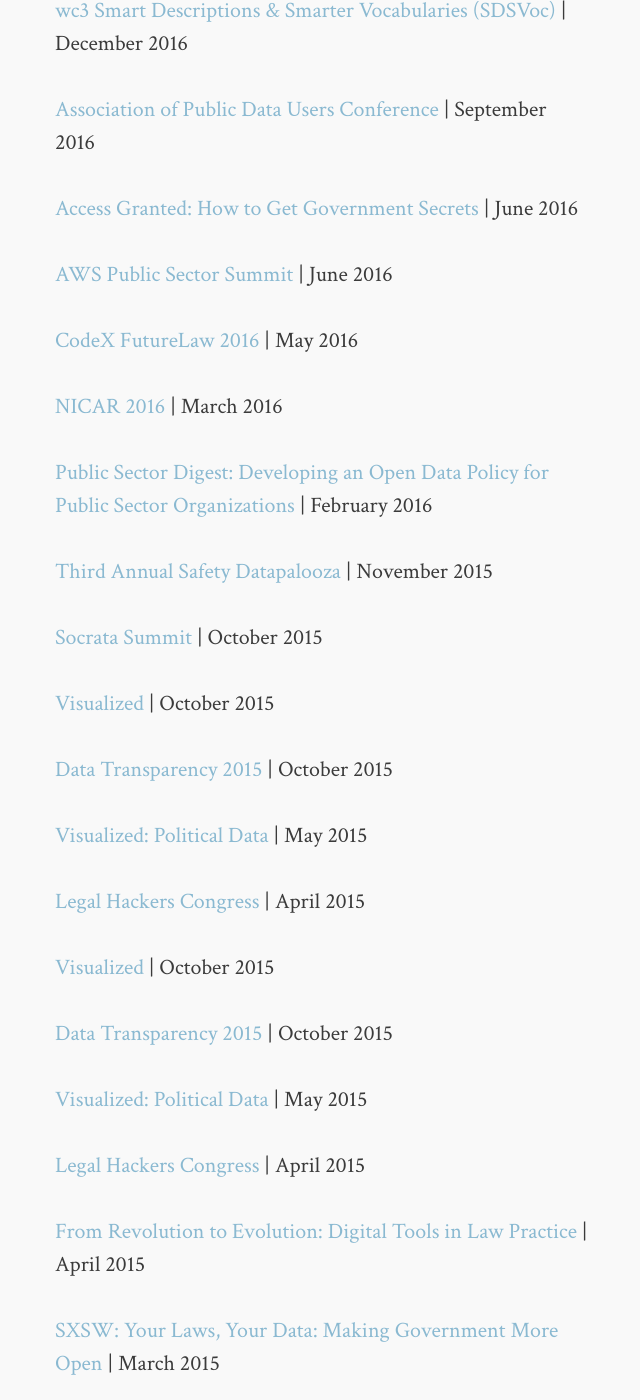
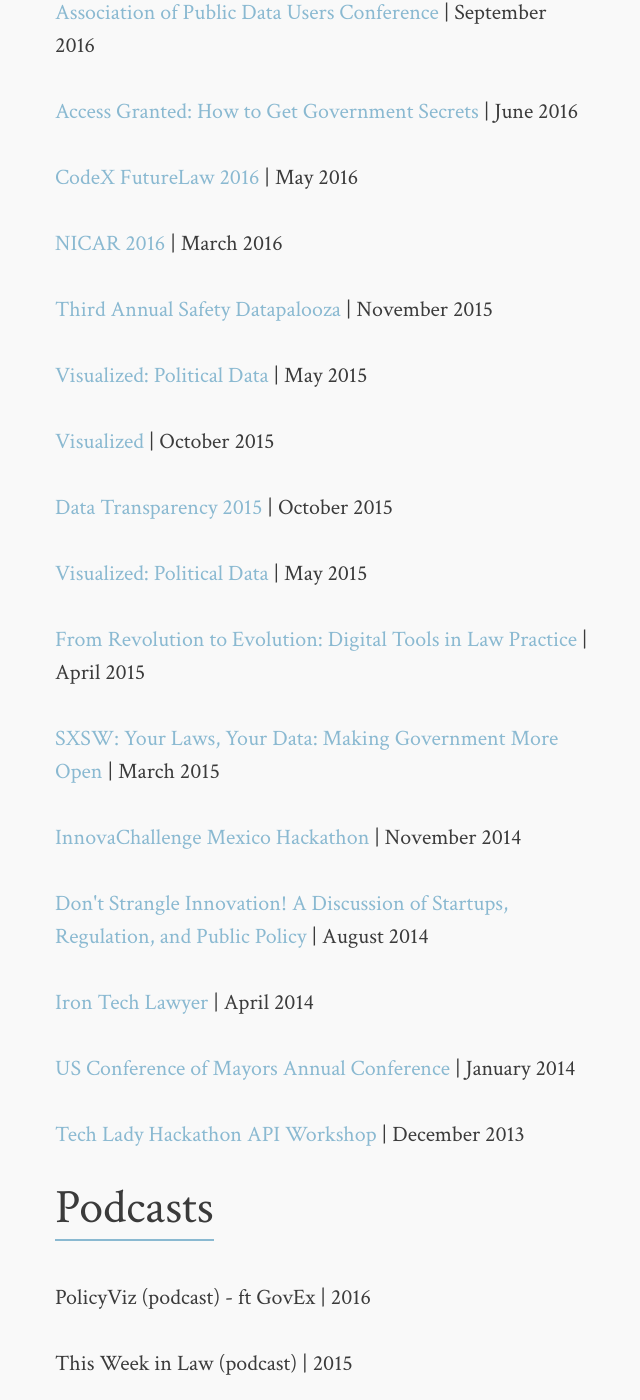
Before and after one commit to rebeccawilliams/rebeccawilliams.us, a Jekyll site: the page built from speaking.md, in a window 1280 px wide and 1400 px high, scrolled down 1199 px. Shown: the whole window, without its empty margins (357-997 px from the left). Built offline with Jekyll 4.4.1, drawn with Linux system fonts in a browser that asks for light colours; nearby versions of some CDN libraries; some of the changed text lies outside the part shown.

Commit message:
Update speaking.html

```diff
--- a/_layouts/speaking.html
+++ b/_layouts/speaking.html
@@ -5,7 +5,6 @@
         <section class="article archive">
           <article class="archive-wrap">
               <ol class="post-list">
-		  <lh><h2><span class="bb">Speakings</a></span></h2></lh>
 		  <p>Highlights.</p>
                   <lh><h2><span class="bb">Conferences</a></span></h2></lh>
 		  <p><a href=https://csvconf.com/speakers/>csv,conf,v5</a> | May 2020</p>
@@ -20,37 +19,24 @@
 		  <p><a href=https://www.w3.org/2016/11/sdsvoc/agenda>wc3 Smart Descriptions & Smarter Vocabularies (SDSVoc)</a> | December 2016 </p>
                   <p><a href=http://apdu.org/events/conference/2016-annual-conference/agenda-2016-annual-conference/>Association of Public Data Users Conference</a> | September 2016 </p>
                   <p><a href=http://civichall.org/events/access-granted/>Access Granted: How to Get Government Secrets</a> | June 2016 </p>
-                  <p><a href=https://aws.amazon.com/summits/washington-dc/sessions/>AWS Public Sector Summit</a> | June 2016 </p>
                   <p><a href=http://conferences.law.stanford.edu/futurelaw2016/agenda/>CodeX FutureLaw 2016</a> | May 2016 </p>
                   <p><a href=https://www.ire.org/conferences/nicar2016/>NICAR 2016</a> | March 2016 </p>
-                  <p><a href=https://publicsectordigest.com/products/view/824>Public Sector Digest: Developing an Open Data Policy for Public Sector Organizations</a> | February 2016 </p>
                   <p><a href=https://www.uspto.gov/about-us/organizational-offices/office-under-secretary-and-director/third-annual-safety-datapalooza>Third Annual Safety Datapalooza</a> | November 2015 </p>
-                  <p><a href=https://customer-summit.socrata.com/sessions/data-act/>Socrata Summit</a> | October 2015</p>
-                  <p><a href=http://visualized.com/>Visualized</a> | October 2015</span></p>
-                  <p><a href=http://www.datacoalition.org/events/data-transparency-2015/>Data Transparency 2015</a> | October 2015</p>
                   <p><a href=http://visualized.com/politicaldata/>Visualized: Political Data</a> | May 2015</p>
-                  <p><a href=https://gist.github.com/rebeccawilliams/a89731a05d03c50f318e>Legal Hackers Congress</a> | April 2015</p>
                   <p><a href=https://visualized.com/>Visualized</a> | October 2015</span></p>
                   <p><a href=https://www.datacoalition.org/events/data-transparency-2015/>Data Transparency 2015</a> | October 2015</p>
                   <p><a href=https://visualized.com/politicaldata/>Visualized: Political Data</a> | May 2015</p>
-                  <p><a href=https://legalhackers.org/2015/04/legal-hackers-congress/>Legal Hackers Congress</a> | April 2015</p>
                   <p><a href=https://www.law.georgetown.edu/news/press-releases/from-revolution-to-evolution-digital-tools-in-law-practice.cfm>From Revolution to Evolution: Digital Tools in Law Practice</a> | April 2015</p>
                   <p><a href=https://schedule.sxsw.com/2015/events/event_IAP35484>SXSW: Your Laws, Your Data: Making Government More Open</a> | March 2015</p>
-                  <p><a href=https://actiac.org/ignitinginnovation2015>ACT-IAC Igniting Innovation Showcase and Awards</a> | February 2015</p>
                   <p><a href=https://blog.cartodb.com/cartodb-mexico-innovachallenge/>InnovaChallenge Mexico Hackathon</a> | November 2014</p>
-                  <p><a href=https://www.govloop.com/5-ways-engage-users-open-data/>Gov Loop's "How to Optimize Your Open Data"</a> | September 2014</p>
                   <p><a href=https://www.eventbrite.com/e/dont-strangle-innovation-a-discussion-of-startups-regulation-and-public-policy-tickets-12463938977>Don't Strangle Innovation! A Discussion of Startups, Regulation, and Public Policy</a> | August 2014
-                  <p><a href=https://theinnovationenterprise.com/summits/open-data-innovation-summit-boston-2015/speakers>Open Data Innovation Summit</a> | June 2014
-                  <p><a href=https://opendatanjsummit2014.sched.org/>Open Data NJ Summit</a> | May 2014</p>
                   <p><a href=https://www.law.georgetown.edu/email/2014/03/iron-tech/>Iron Tech Lawyer</a> | April 2014</p>
                   <p><a href=https://www.usmayors.org/82ndWinterMeeting/media/agenda-0121.pdf>US Conference of Mayors Annual Conference</a> | January 2014</p>
                   <p><a href=https://twitter.com/leahbannon/status/409378930764677120>Tech Lady Hackathon API Workshop</a> | December 2013</p>
-                  <p><a href=https://www.bethesdamagazine.com/Bethesda-Beat/2013/Open-Data-Town-Hall-Seeks-Feedback-On-County-Initiative/>Montgomery County’s Open Data Town Hall</a> |  November 2013 </p>
                 <lh><h2><span class="bb">Podcasts</a></span></h2></lh>
                   <p>PolicyViz (podcast) - ft GovEx | 2016 </p>
                   <p>This Week in Law (podcast) | 2015 </p>
                   <p>PolicyViz (podcast) | 2015 </p>
-                  <p>Govloop's DorobekINSIDER (podcast) | 2015 </p>
 		<lh><h2><span class="bb">Press</a></span></h2></lh>
                   <p><a href=https://www.theverge.com/2020/4/14/21219561/coronavirus-pandemic-unemployment-systems-cobol-legacy-software-infrastructure>The Verge: Unemployment Checks Are Being Held Up by a Coding Language Almost Nobody Knows by Makena Kelly</a> | 2020 </p>
 <p><a href=https://www.forbes.com/sites/valentinpivovarov/2018/11/07/legalhackers/#51c02cd05d82>Forbes: How Legal Hackers Are Changing The Legal Industry by Valentin Pivovarov</a> | 2018</a>
```
